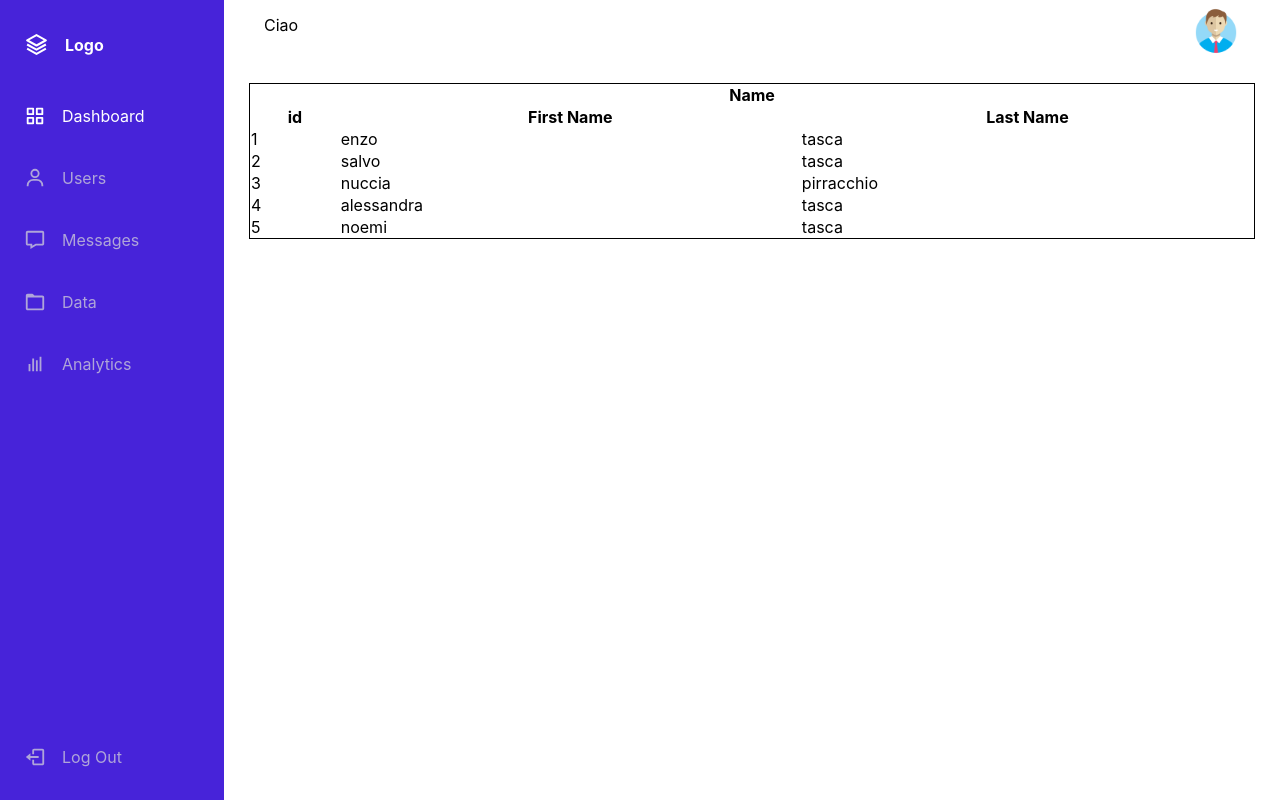
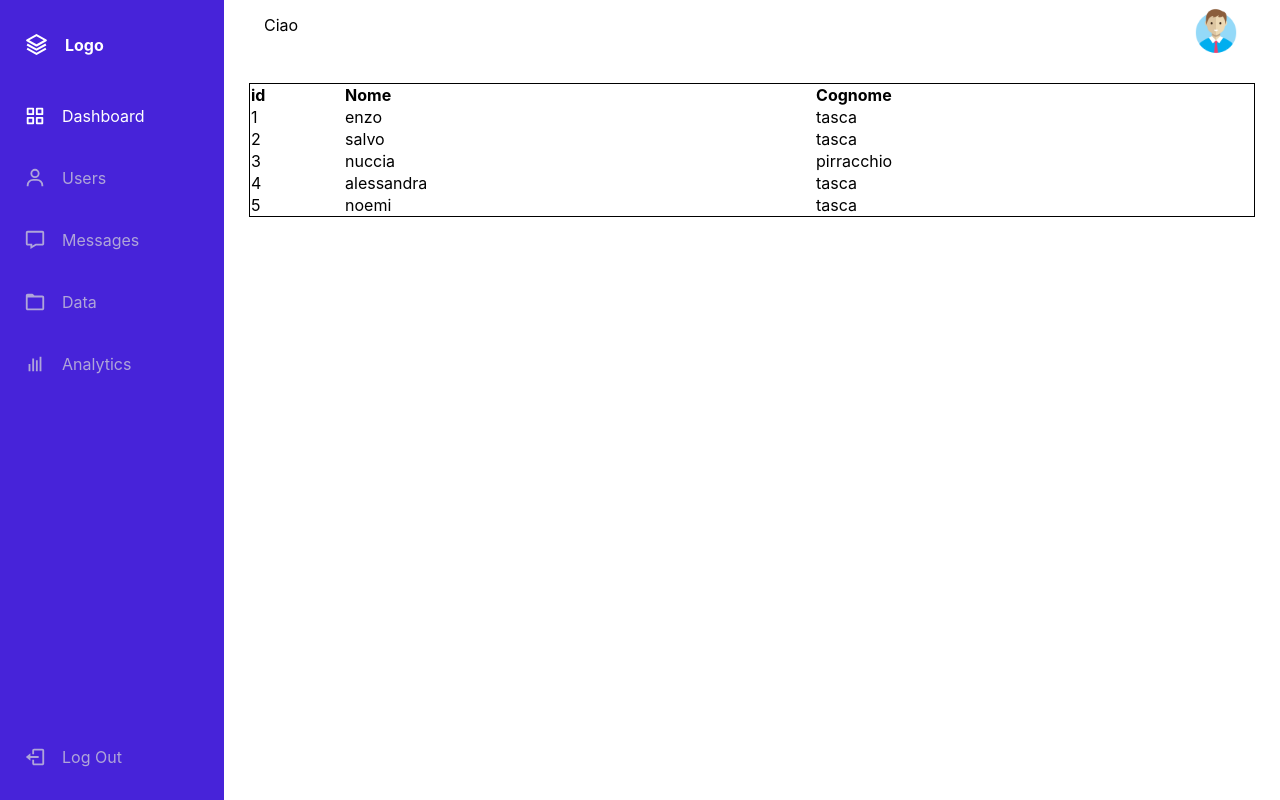
Before and after one commit to tascaenzo/dashboard-react, a React (Create React App) app: page / in a window 1280 px wide. Built offline with nearby package versions, Linux system fonts and the light colour scheme.

Commit message:
table fix

```diff
--- a/src/components/Table/Table.style.ts
+++ b/src/components/Table/Table.style.ts
@@ -4,6 +4,7 @@ export const Table = styled.table`
   width: 100%;
   border-collapse: collapse;
   border: 1px solid black;
+  text-align: left;
 `;
 
 export const Thead = styled.thead`
--- a/src/components/Table/Table.tsx
+++ b/src/components/Table/Table.tsx
@@ -1,31 +1,24 @@
 import React, { FC } from "react";
-import { Row, useTable } from 'react-table'
-import data from './data.json';
+import { Column, Row, useTable } from 'react-table'
+import { Data, data } from './data';
 import { Table as TableStyle, Thead, Th, Tr, Td } from "./Table.style";
+
 const Table: FC = () => {
-  const columns = React.useMemo(
-    () => [
-      {
-        Header: 'Name',
-        columns: [
-          {
-            Header: 'id',
-            accessor: 'id',
-          },
-          {
-            Header: 'First Name',
-            accessor: 'firstName',
-          },
-          {
-            Header: 'Last Name',
-            accessor: 'lastName',
-          },
-        ],
-      },
+  const columns: Column<Data>[] = [
+    {
+      Header: "id",
+      accessor: "id"
+    },
+    {
+      Header: "Nome",
+      accessor: "firstName"
+    },
+    {
+      Header: "Cognome",
+      accessor: "lastName"
+    }
+  ];
 
-    ],
-    []
-  )
   const {
     getTableProps,
     getTableBodyProps,
--- a/src/components/Table/data.json
+++ /dev/null
@@ -1,7 +0,0 @@
-[
-  {"id":1, "firstName": "enzo", "lastName": "tasca"},
-  {"id":2, "firstName": "salvo", "lastName": "tasca"},
-  {"id":3, "firstName": "nuccia", "lastName": "pirracchio"},
-  {"id":4, "firstName": "alessandra", "lastName": "tasca"},
-  {"id":5, "firstName": "noemi", "lastName": "tasca"}
-]
--- /dev/null
+++ b/src/components/Table/data.ts
@@ -0,0 +1,14 @@
+
+export interface Data {
+  id: number;
+  firstName: string;
+  lastName: string;
+}
+
+export const data: Data[] = [
+  {id:1, firstName: "enzo", lastName: "tasca"},
+  {id:2, firstName: "salvo", lastName: "tasca"},
+  {id:3, firstName: "nuccia", lastName: "pirracchio"},
+  {id:4, firstName: "alessandra", lastName: "tasca"},
+  {id:5, firstName: "noemi", lastName: "tasca"}
+]
```
